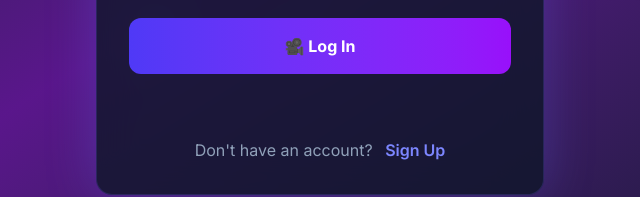
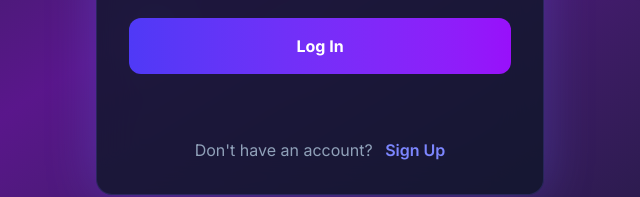
Before and after one commit to HarshithKDev/Movie-Night, a plain HTML site: page index.html in a window 1280 px wide. Both pictures are taken after a click on the button "Log In". Shown: the part 483-680 px from the top of the page, 320-960 px from the left. Drawn offline with Linux system fonts and the light colour scheme; no server answers.

Commit message:
update index.html

```diff
--- a/js/auth.js
+++ b/js/auth.js
@@ -89,12 +89,12 @@ if (logoutBtn) {
 function updateAuthUI() {
     if (isLoginMode) {
         if (usernameInput) usernameInput.classList.add('hidden');
-        if (authBtn) authBtn.innerHTML = '🎥 Log In';
+        if (authBtn) authBtn.innerHTML = 'Log In';
         if (toggleText) toggleText.textContent = "Don't have an account?";
         if (toggleAuthModeBtn) toggleAuthModeBtn.textContent = 'Sign Up';
     } else {
         if (usernameInput) usernameInput.classList.remove('hidden');
-        if (authBtn) authBtn.innerHTML = '🎥 Sign Up';
+        if (authBtn) authBtn.innerHTML = 'Sign Up';
         if (toggleText) toggleText.textContent = "Already have an account?";
         if (toggleAuthModeBtn) toggleAuthModeBtn.textContent = 'Log In';
     }
```
Also changed, not shown: index.html (+1 -2 lines).
